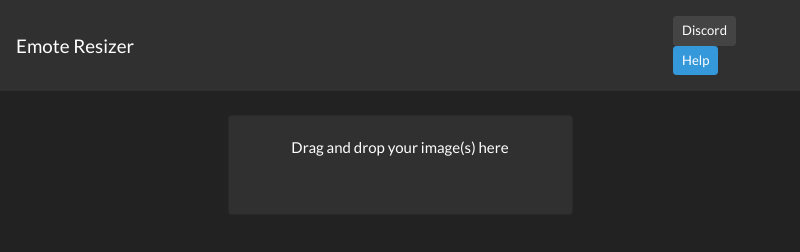
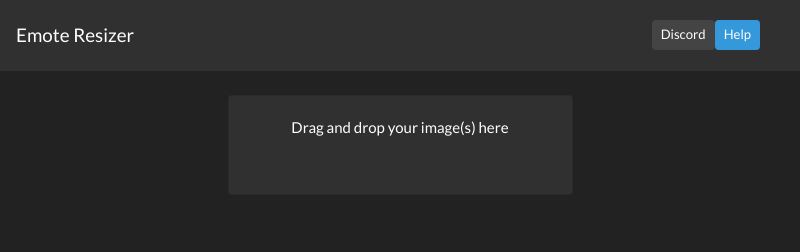
Before and after one commit to aosterwyk/emote-resizer, an Electron app: page index.html in a window 800 px wide. Drawn offline with Linux system fonts and the light colour scheme.

Commit message:
fixed help link for real this time, removed menu bar, fixed button positions in nav

```diff
--- a/index.html
+++ b/index.html
@@ -17,23 +17,27 @@
         <![endif]-->
 
         <script src="render.js" async defer></script>
-        <nav class="navbar navbar-expand-lg navbar-dark bg-dark">
+        <nav class="navbar navbar-dark bg-dark">
             <a class="navbar-brand">Emote Resizer</a>
-            <ul class="navbar-nav mr-auto" id="navBar-left">
+            <!-- <ul class="navbar-nav mr-auto" id="navBar-left"> -->
                 <!-- <li class="nav-item active" id="homeNav">
                     <a class="nav-link">Home</a>
                 </li>
                 <li class="nav-item" id="About">
                     <a class="nav-link">About</a>
                 </li> -->
-            </ul>
-            <ul class="navbar-nav mr-5">
-                <li class="nav-item">
+            <!-- </ul> -->
+            <ul class="navbar-nav mr-4">
+                <form class="form-inline">
+                    <button type="button" class="btn btn-secondary btn-sm" onclick="externalLink('discord')">Discord</button>
+                    <button type="button" class="btn btn-info btn-sm" onclick="externalLink('help')">Help</button>
+                  </form>
+                <!-- <li class="nav-item">
                   <button type="button" class="btn btn-secondary btn-sm" onclick="externalLink('discord')">Discord</button>
                 </li>
                 <li class="nav-item">
-                  <button type="button" class="btn btn-info btn-sm" onclick="externalLink('wiki')">Help</button>
-                </li>
+                  <button type="button" class="btn btn-info btn-sm" onclick="externalLink('help')">Help</button>
+                </li> -->
               </ul>
         </nav>
         <div class="container">
--- a/main.js
+++ b/main.js
@@ -37,6 +37,7 @@ function createWindow() {
     });
 
     win.loadFile('index.html');
+    win.menuBarVisible = false;
     // win.webContents.openDevTools();
 }
 
--- a/package.json
+++ b/package.json
@@ -1,6 +1,6 @@
 {
   "name": "emote-resizer",
-  "version": "0.4.0",
+  "version": "0.5.0",
   "description": "",
   "main": "main.js",
   "scripts": {
--- a/render.js
+++ b/render.js
@@ -27,6 +27,6 @@ function externalLink(destination) {
         shell.openExternal(`https://discord.gg/QNppY7T`);
     }
     if(destination == `help`) {
-        shell.openExternal(`https://github.com/VariXx/emote-resizer/wiki`); // keep this broken to test autoupdate
+        shell.openExternal(`https://github.com/VariXx/emote-resizer/wiki`);
     }
 }
```
Also changed, not shown: 1 other file.
